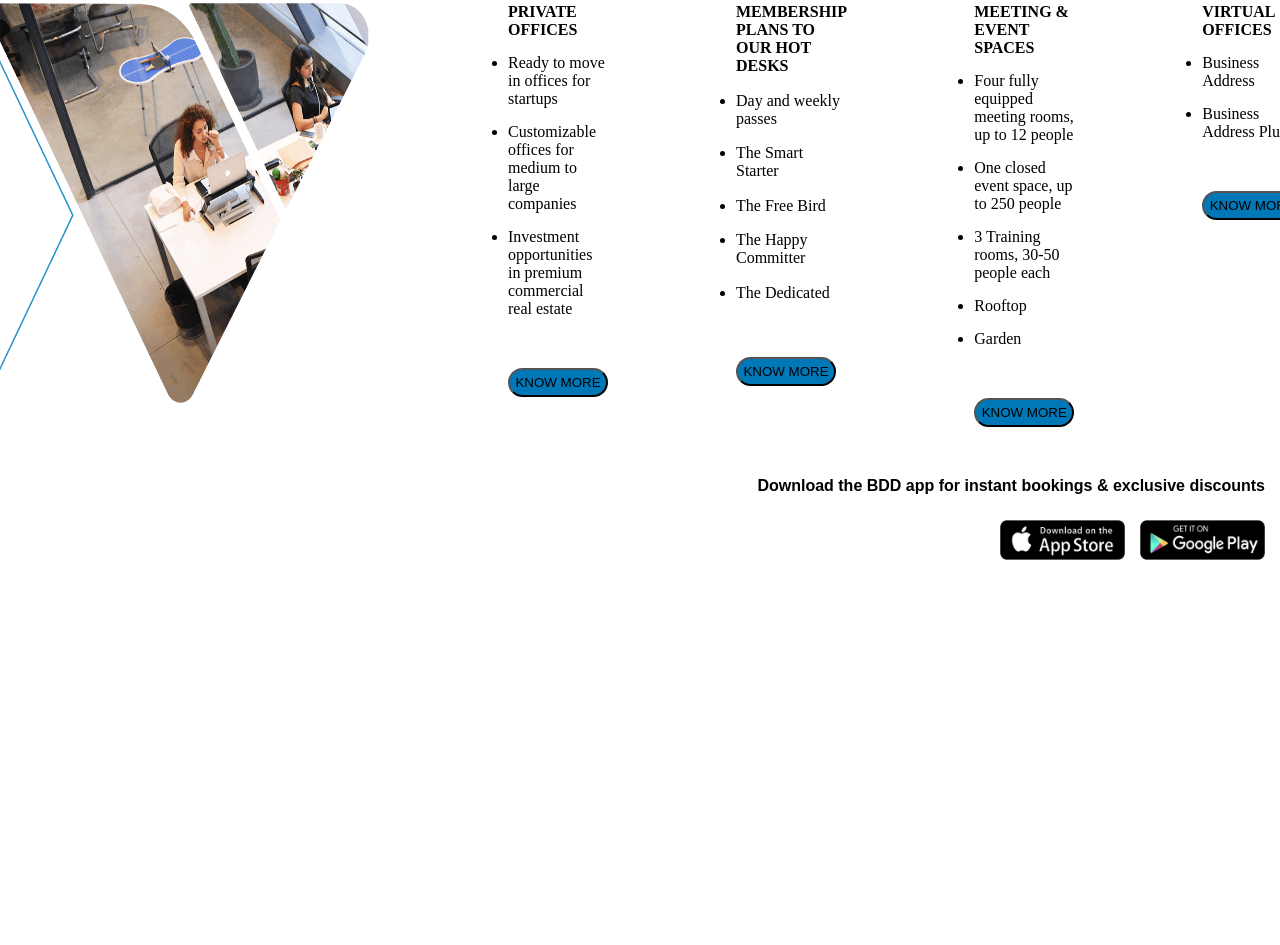
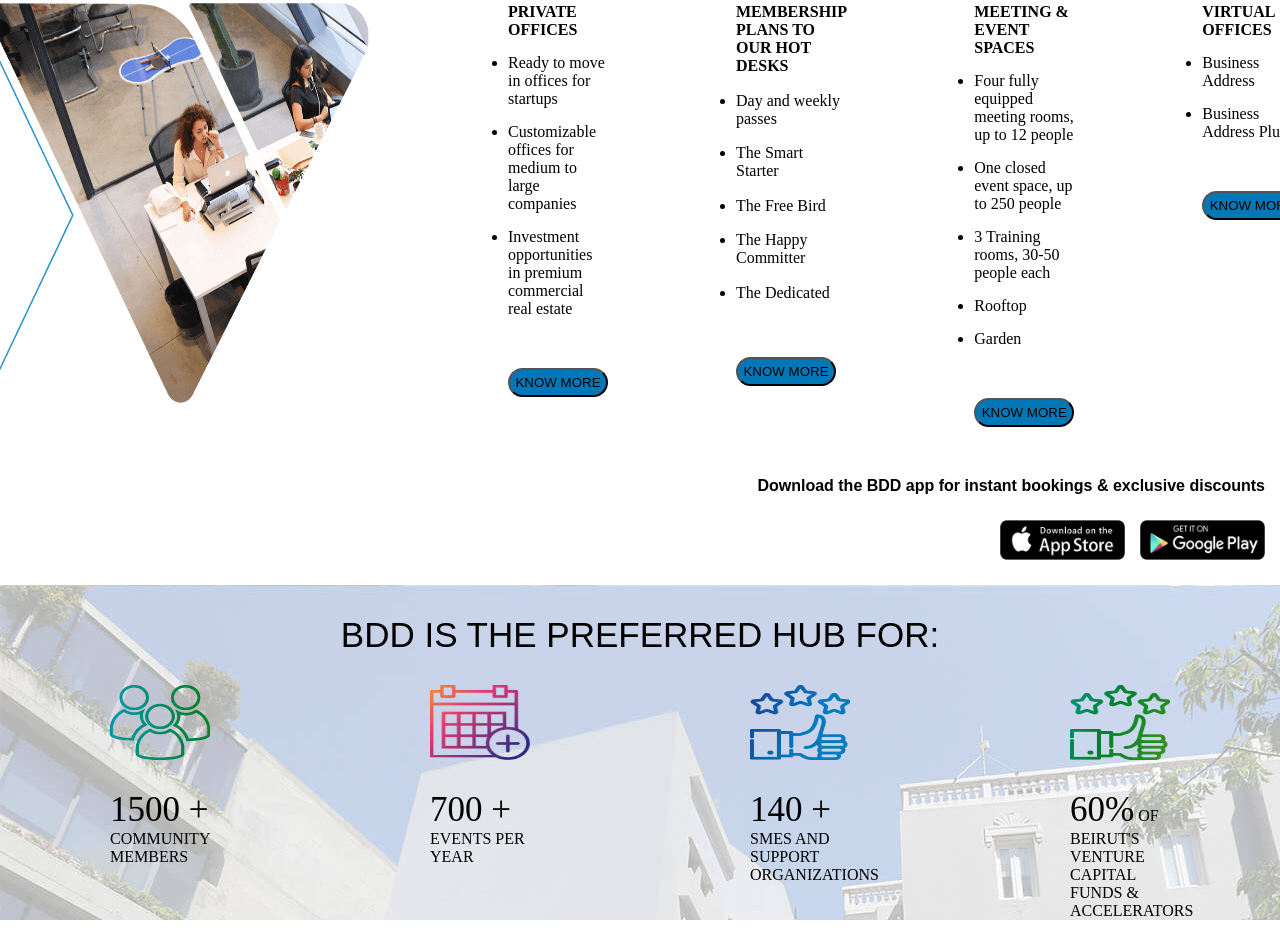
Before and after one commit to mohamadkassemm/bdd-clone, a plain HTML site: page index.html in a window 1280 px wide. Shown: the part 2027-2972 px from the top of the page. Before the commit the page ends 2587 px from the top, so only its background shows below. Drawn offline with Linux system fonts and the light colour scheme.

Commit message:
addition of BDD hub Sec

```diff
--- a/css/styles.css
+++ b/css/styles.css
@@ -210,3 +210,36 @@ body{
     height: 40px;
     margin-right: 15px;
 }
+/* section:preferred hub */
+.hub-content{
+    background-image: url(../images/parallax-light.jpg);
+    margin: 25px 0px;
+}
+.hub-tittle{
+    text-align: center;
+    font: bolder;
+    font-family:fantasy;
+    font-size: 35px;
+    padding-top: 30px;
+    padding-bottom: 30px;
+}
+.hub-imgs-sec{
+    display: flex;
+    justify-content: space-around;
+}
+.hub-images{
+    width: 100px;
+    height: 75px;
+}
+.img-txt{
+    display: flex;
+    flex-direction: column;
+}
+.hub-txt{
+    width: 100px;
+    margin-top: 30px;
+    font-size: 16px;
+}
+.hub-nmbr{
+    font-size: 35;
+}
--- a/index.html
+++ b/index.html
@@ -133,6 +133,31 @@
             <div class="install" > <img class="installation-imgs" src="./images/app-store.png"><img class="installation-imgs" src="./images/google-play.png"></div>
         </section>
         <!-- end of JOIN BDD -->
+        <!-- start of preffered hub -->
+        <section>
+            <div class="hub-content">
+                <div class="hub-tittle"><p>BDD IS THE PREFERRED HUB FOR:</p></div>
+                <div class="hub-imgs-sec">
+                    <div class="img-txt">
+                        <img class="hub-images" src="./images/home_community.png">
+                        <p class="hub-txt"><span class="hub-nmbr">1500 +</span>  COMMUNITY MEMBERS</p>
+                    </div>
+                    <div class="img-txt">
+                        <img class="hub-images" src="./images/home_events.png">
+                        <p class="hub-txt"><span class="hub-nmbr">700 +</span> EVENTS PER YEAR</p>
+                    </div>
+                    <div class="img-txt">
+                        <img class="hub-images" src="./images/home_support.png">
+                        <p class="hub-txt"><span class="hub-nmbr">140 +</span>  SMES AND SUPPORT ORGANIZATIONS</p>
+                    </div>
+                    <div class="img-txt">
+                        <img class="hub-images" src="./images/home_vc.png">
+                        <p class="hub-txt"><span class="hub-nmbr">60%</span> OF BEIRUT'S VENTURE CAPITAL FUNDS & ACCELERATORS</p>
+                    </div>
+                </div>
+            </div>
+        </section>
+         <!-- end of preffered hub -->
     </body>
 
 </html>
```
